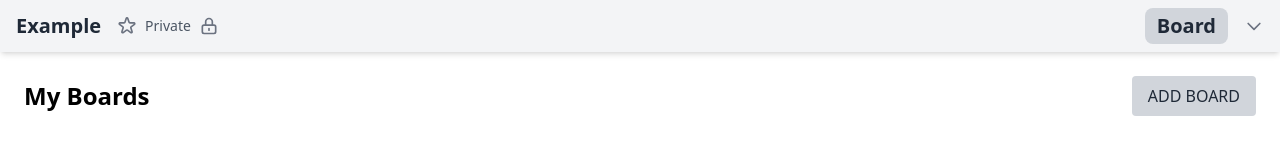
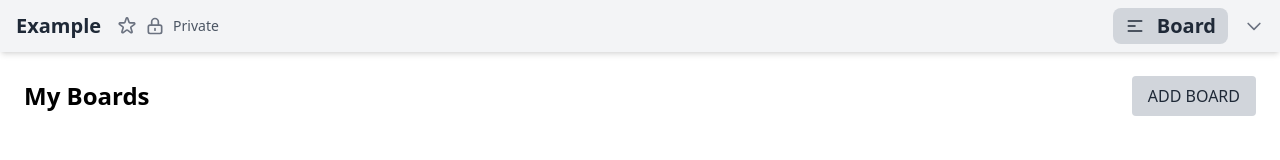
Before and after one commit to taiwo2/Tracker, a Nuxt app: page / in a window 1280 px wide. Shown: the top 160 px of the page. Built offline with nearby package versions, Linux system fonts and the light colour scheme.

Commit message:
Fix styling

```diff
--- a/layouts/default.vue
+++ b/layouts/default.vue
@@ -6,14 +6,15 @@
       <h1 class="text-xl font-semibold text-gray-800">Example</h1>
       <div class="flex items-center space-x-2">
         <StarIcon class="w-5 h-5 text-gray-500 hover:text-gray-800" />
+        <LockClosedIcon class="w-5 h-5 text-gray-500 hover:text-gray-800" />
         <span class="text-gray-600 text-sm">Private</span>
-        <LockClosedIcon class="w-5 h-5 text-gray-500 hover:text-gray-800" />
+
       </div>
     </div>
     <!-- Right section -->
     <div class="flex items-center space-x-4">
-      <button @click="toggleBoardModal" class="bg-gray-300 text-gray-800 px-3 py-1 rounded-lg font-semibold">
-
+      <button @click="toggleBoardModal" class="flex items-center bg-gray-300 text-gray-800 px-3 py-1 rounded-lg font-semibold">
+        <MenuAlt1Icon class="flex w-5 h-5 mr-3"/>
         <nuxt-link to="/">
         <h3 class="text-xl font-bold">Board</h3>
       </nuxt-link>
@@ -29,6 +30,8 @@
 <script setup>
 import { ref } from 'vue';
 import { StarIcon, LockClosedIcon, ChevronDownIcon } from '@heroicons/vue/outline';
+import {MenuAlt1Icon} from '@heroicons/vue/outline'
+
 
 
 </script>
```
